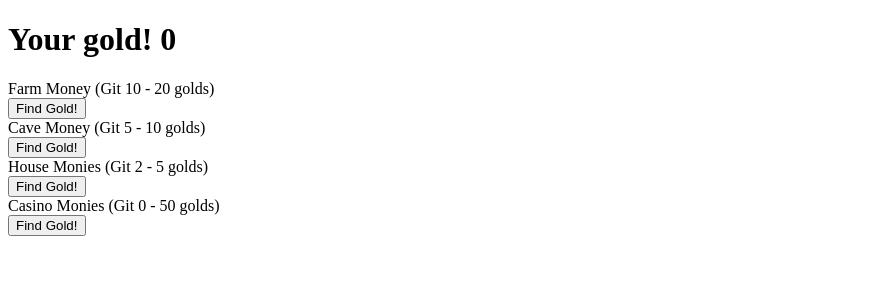
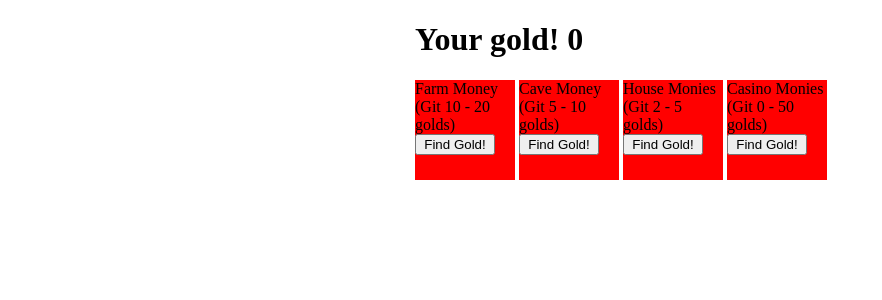
Before and after one commit to brianle206/NinjaGold, a Flask app: page / in a window 1280 px wide. Shown: the top 300 px of the page, without its empty margins (0-882 px from the left). Run offline with Flask 2, Linux system fonts and the light colour scheme.

Commit message:
Added css and added style

```diff
--- a/server.py
+++ b/server.py
@@ -1,5 +1,7 @@
 from flask import Flask, redirect, render_template, session, request
 import random
+from datetime import datetime
+time = datetime.now()
 app = Flask(__name__)
 app.secret_key = "Top_Secret"
 
@@ -8,21 +10,40 @@ app.secret_key = "Top_Secret"
 def index():
 	try:
 		session['gold']
+		session['msg']
 	except:
 		session['gold'] = 0
-
-	return render_template("index.html", gold=session['gold'])
+		session['msg'] = []
+ 	return render_template("index.html", gold=session['gold'], msg=session['msg'])
 
 @app.route('/process_money', methods=['POST'])
 def datmonie():
 	if request.form['building'] == 'farm':
-		session['gold'] += random.randrange(10,20)
+		session['makemoney1'] = random.randrange(10,21)
+		session['gold'] += session['makemoney1']
+		note = "Earned %d golds from farming shit %s" %(session['makemoney1'], time)
+		session['msg'].append(note)
 	elif request.form['building'] == 'cave':
-		session['gold'] += random.randrange(5,10)
+		session['makemoney2'] = random.randrange(5,11)
+		session['gold'] += session['makemoney2']
+		note = "Earned %d golds from caving shit %s" %(session['makemoney2'], time)
+		session['msg'].append(note)
 	elif request.form['building'] == 'house':
-		session['gold'] += random.randrange(2,5)
+		session['makemoney3'] = random.randrange(2,6)
+		session['gold'] += session['makemoney3']
+		note = "Earned %d golds from housing shit %s" %(session['makemoney3'], time)
+		session['msg'].append(note)
 	else:
-		session['gold'] += random.randrange(0,50)
+		session['makemoney4'] = random.randrange(-50,50)
+		session['gold'] += session['makemoney4']
+		if session['makemoney4'] > 0 :
+			note = "Yo youz lucky %d golds from casinoing shit %s" %(session['makemoney4'], time)
+			session['msg'].append(note)
+
+		else:
+			note = "You Suck Yo wife gonna kill you, lost %d golds mang %s" %(session['makemoney4'], time)
+			session['msg'].append(note)
+
 	return redirect('/')
 
 app.run(debug=True)
--- /dev/null
+++ b/static/style.css
@@ -0,0 +1,22 @@
+#container{
+	width: 450px;
+	margin: auto
+}
+.block{
+	display: inline-block;
+	width: 100px;
+	height: 100px;
+	background-color: red;
+}
+h1{
+	display: block;
+}
+textarea{
+	margin-top: 10px;
+	display: block;
+	padding: 10px;
+}
+input {
+	width: 80px;
+	margin: auto;
+}
--- a/templates/index.html
+++ b/templates/index.html
@@ -3,11 +3,12 @@
 	<head>
 		<meta charset="UTF-8"/>
 		<title>Ninja Gold</title>
-		<!-- <link type="text/stylesheet" rel="stylesheet" href="style.css"> -->
+		<link type="text/css" rel="stylesheet" href='{{ url_for('static', filename="style.css")}}'>
 	</head>
 	<body>
+		<div id="container">
 			<h1>Your gold! {{gold}}</h1>
-		<div>
+			<div class="block">
 				Farm Money
 				(Git 10 - 20 golds)
 				<form action="/process_money" method="post">
@@ -15,7 +16,7 @@
 					<input type="submit" value="Find Gold!"/>
 				</form>
 			</div>
-		<div>
+			<div class="block">
 				Cave Money
 				(Git 5 - 10 golds)
 				<form action="/process_money" method="post">
@@ -23,7 +24,7 @@
 					<input type="submit" value="Find Gold!"/>
 				</form>
 			</div>
-		<div>
+			<div class="block">
 				House Monies
 				(Git 2 - 5 golds)
 				<form action="/process_money" method="post">
@@ -31,13 +32,22 @@
 					<input type="submit" value="Find Gold!"/>
 				</form>
 			</div>
-		<div>
+			<div class="block">
 				Casino Monies
 				(Git 0 - 50 golds)
 				<form action="/process_money" method="post">
-				<input type="hidden" name="casino" value="LetItRide" />
+					<input type="hidden" name="building" value="LetItRide" />
 					<input type="submit" value="Find Gold!"/>
 				</form>
 			</div>
+
+				{% for i in msg %}
+					<p>{{i}}</p>
+				{%endfor%}
+
+
+		</div>
+
+
 	</body>
 </html>
--- a/templates/style.css
+++ /dev/null
@@ -1,6 +0,0 @@
-div{
-	display: inline-block;
-	width: 100px;
-	height: 100px;
-	background-color: red;
-}
```
Also changed, not shown: 3 other files. Lines whose indentation alone changed are shown as unchanged.
